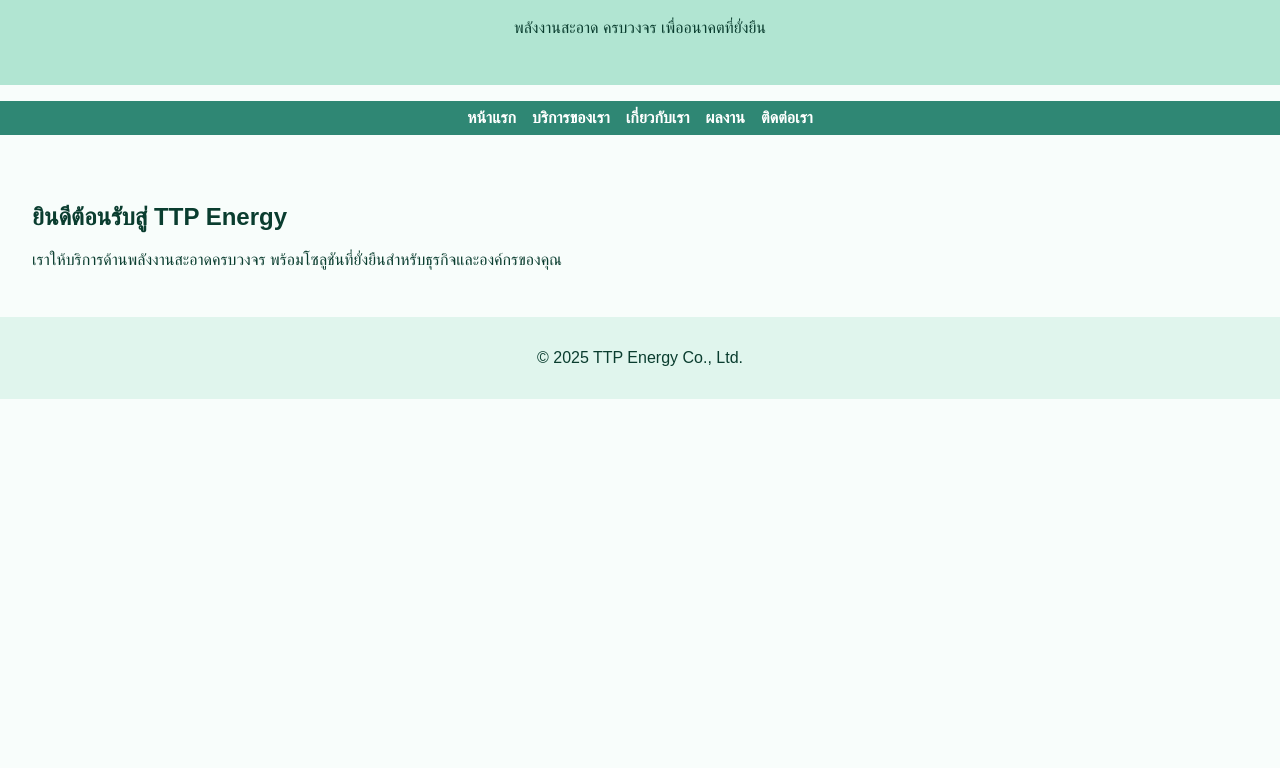
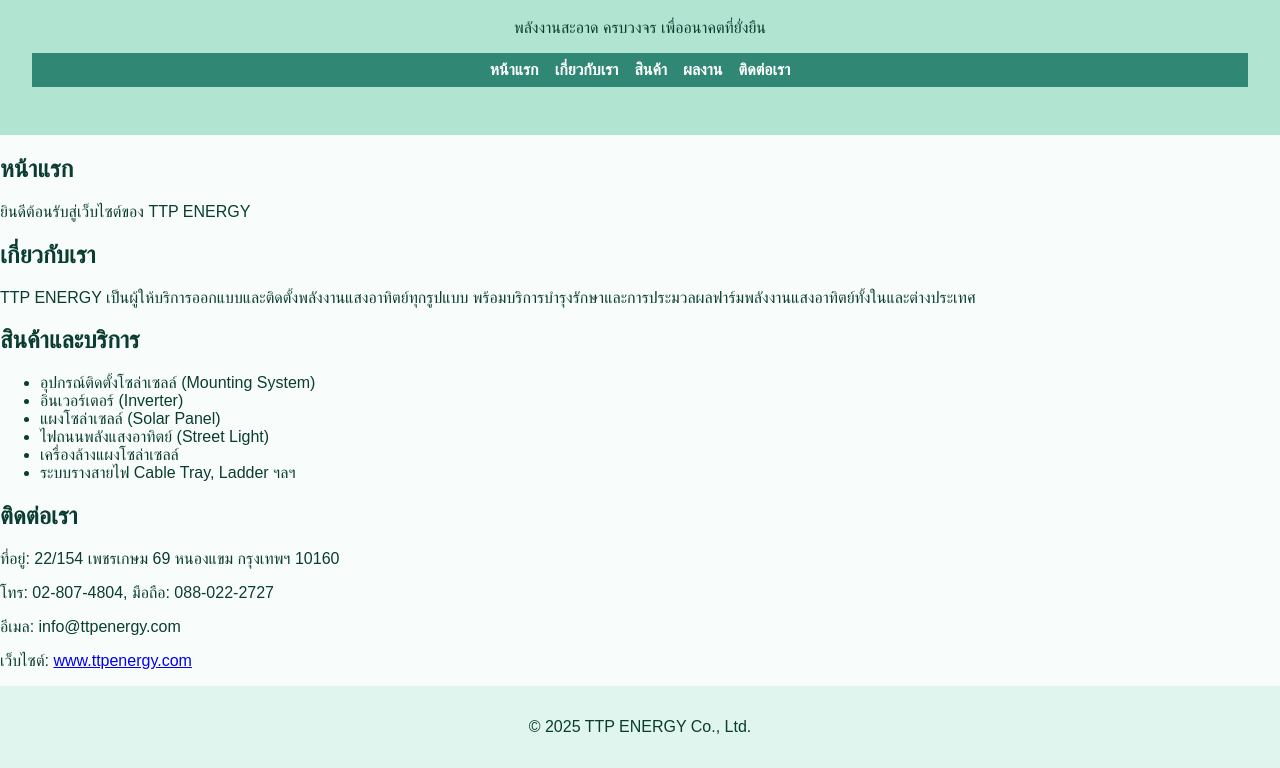
Before and after one commit to trakulthai/TTP, a plain HTML site: page index.html in a window 1280 px wide. Shown: the part 93-861 px from the top of the page. Before the commit the page ends 800 px from the top, so only its background shows below. Drawn offline with Linux system fonts and the light colour scheme.

Commit message:
Update index.html

```diff
--- a/index.html
+++ b/index.html
@@ -3,31 +3,62 @@
 <head>
     <meta charset="UTF-8">
     <meta name="viewport" content="width=device-width, initial-scale=1.0">
-    <title>TTP Energy Co., Ltd.</title>
+    <title>Energy Group</title>
     <link rel="stylesheet" href="style.css">
 </head>
+
 <body>
     <header>
         <h1>TTP Energy</h1>
         <p>พลังงานสะอาด ครบวงจร เพื่ออนาคตที่ยั่งยืน</p>
-    </header>
-    <nav>
+         <nav>
         <ul>
-            <li><a href="#">หน้าแรก</a></li>
-            <li><a href="#">บริการของเรา</a></li>
-            <li><a href="#">เกี่ยวกับเรา</a></li>
-            <li><a href="#">ผลงาน</a></li>
-            <li><a href="#">ติดต่อเรา</a></li>
+            <li><a href="#home">หน้าแรก</a></li>
+            <li><a href="#about">เกี่ยวกับเรา</a></li>
+            <li><a href="#products">สินค้า</a></li>
+
+            <li><a href="#performance">ผลงาน</a></li>
+            <li><a href="#contact">ติดต่อเรา</a></li>
         </ul>
     </nav>
-    <main>
-        <section>
-            <h2>ยินดีต้อนรับสู่ TTP Energy</h2>
-            <p>เราให้บริการด้านพลังงานสะอาดครบวงจร พร้อมโซลูชันที่ยั่งยืนสำหรับธุรกิจและองค์กรของคุณ</p>
-        </section>
-    </main>
-    <footer>
-        <p>&copy; 2025 TTP Energy Co., Ltd.</p>
-    </footer>
+
+    </header>
+
+   <section id="home">
+  <h2>หน้าแรก</h2>
+  <p>ยินดีต้อนรับสู่เว็บไซต์ของ TTP ENERGY</p>
+  </section>
+
+   <section id="about">
+    <h2>เกี่ยวกับเรา</h2>
+    <p>
+      TTP ENERGY เป็นผู้ให้บริการออกแบบและติดตั้งพลังงานแสงอาทิตย์ทุกรูปแบบ
+      พร้อมบริการบำรุงรักษาและการประมวลผลฟาร์มพลังงานแสงอาทิตย์ทั้งในและต่างประเทศ
+    </p>
+  </section>
+
+  <section id="products">
+    <h2>สินค้าและบริการ</h2>
+    <ul>
+      <li>อุปกรณ์ติดตั้งโซล่าเซลล์ (Mounting System)</li>
+      <li>อินเวอร์เตอร์ (Inverter)</li>
+      <li>แผงโซล่าเซลล์ (Solar Panel)</li>
+      <li>ไฟถนนพลังแสงอาทิตย์ (Street Light)</li>
+      <li>เครื่องล้างแผงโซล่าเซลล์</li>
+      <li>ระบบรางสายไฟ Cable Tray, Ladder ฯลฯ</li>
+    </ul>
+  </section>
+
+  <section id="contact">
+    <h2>ติดต่อเรา</h2>
+    <p>ที่อยู่: 22/154 เพชรเกษม 69 หนองแขม กรุงเทพฯ 10160</p>
+    <p>โทร: 02-807-4804, มือถือ: 088-022-2727</p>
+    <p>อีเมล: info@ttpenergy.com</p>
+    <p>เว็บไซต์: <a href="https://www.ttpenergy.com" target="_blank">www.ttpenergy.com</a></p>
+  </section>
+
+  <footer>
+    <p>© 2025 TTP ENERGY Co., Ltd.</p>
+  </footer>
 </body>
 </html>
```
